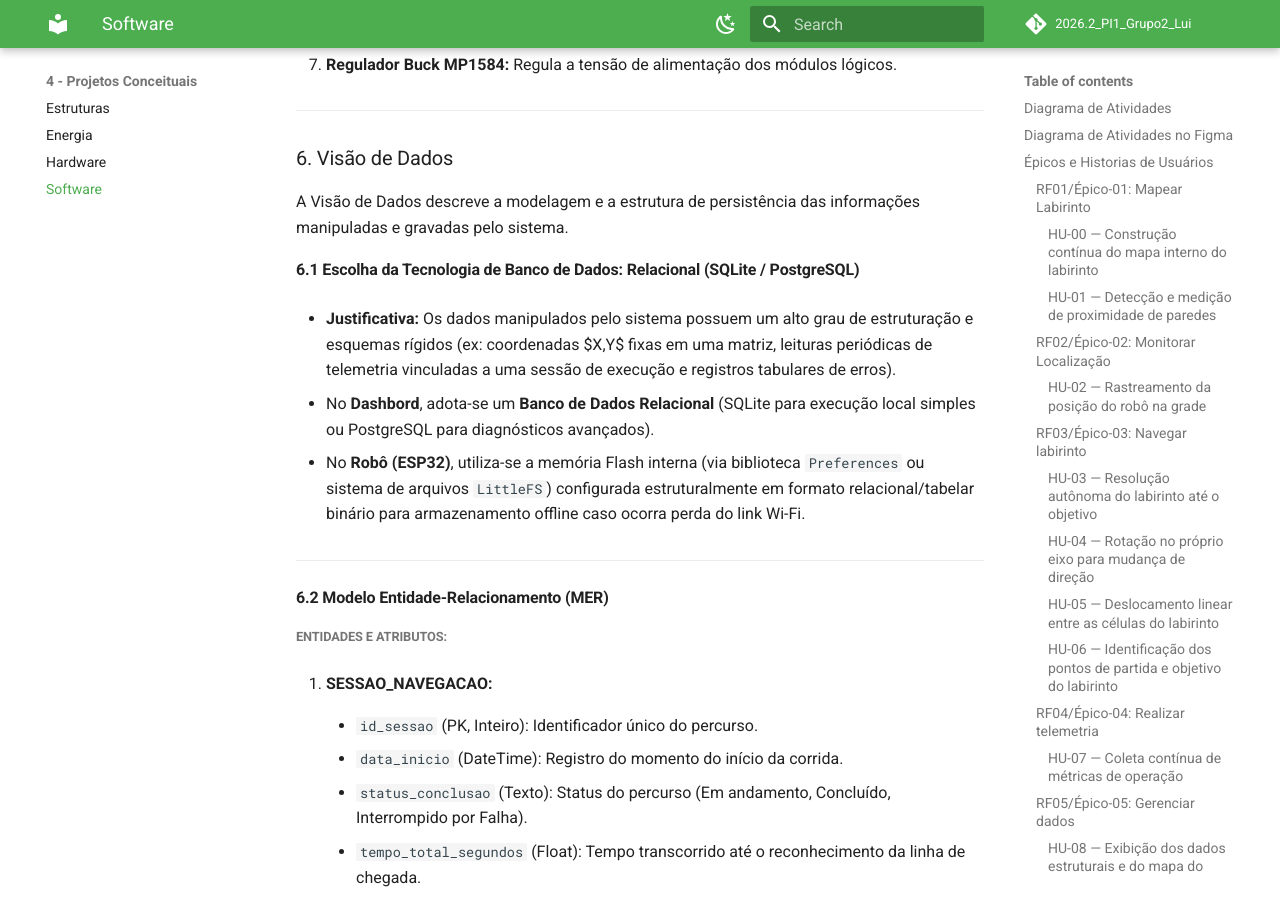
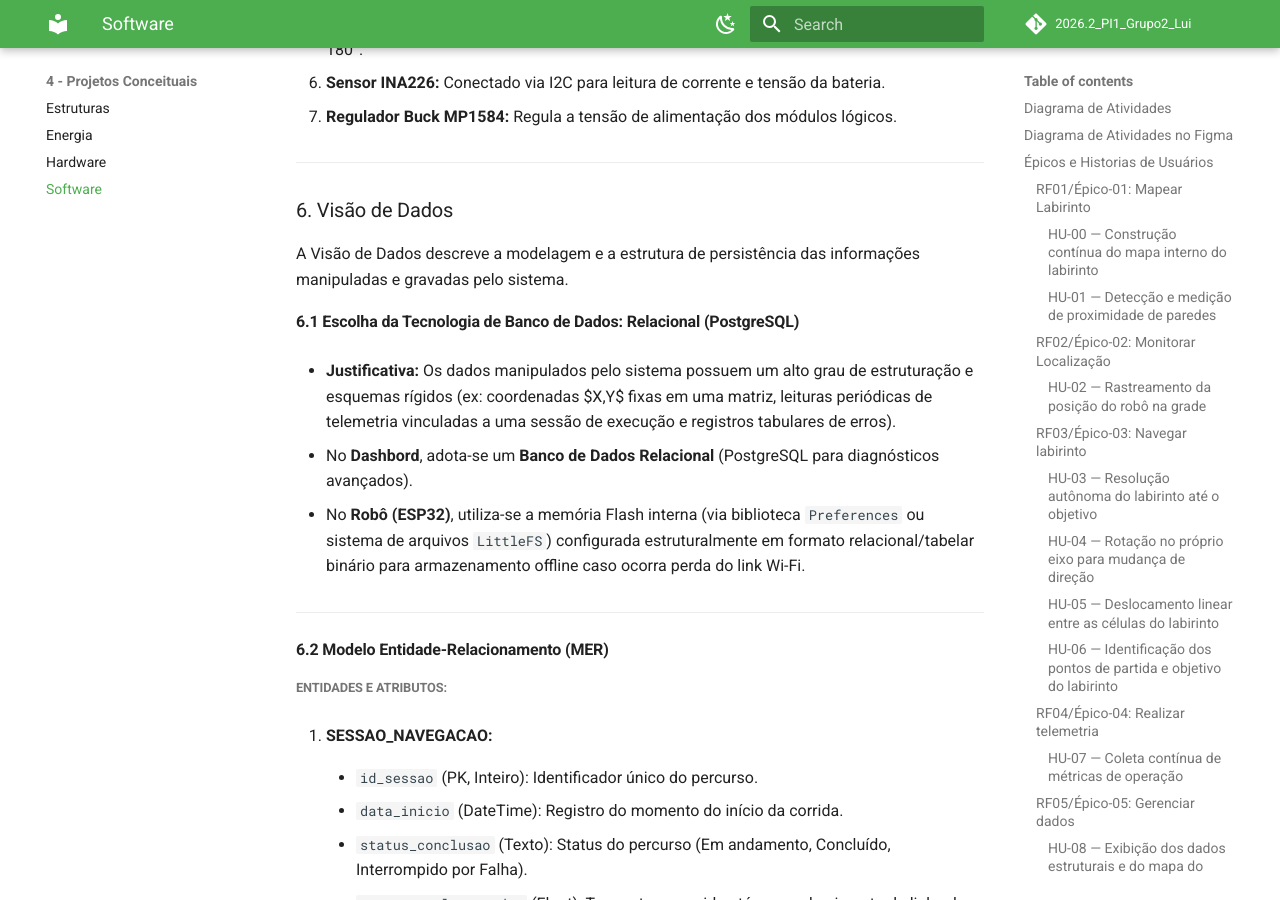
Before and after one commit to fcte-pi1/2026.2_PI1_Grupo2_Lui, an MkDocs documentation site: the page built from docs/4.4 - Projeto conceitual de software.md, in a window 1280 px wide and 900 px high, scrolled down 20082 px. Built offline with MkDocs 1.6.1 and Material for MkDocs 9.7.7, drawn with Linux system fonts in a browser that asks for light colours; comment, search, counter and statistics services are not loaded.

```diff
--- a/docs/4.4 - Projeto conceitual de software.md
+++ b/docs/4.4 - Projeto conceitual de software.md
@@ -464,7 +464,7 @@ A Visão de Implementação especifica as tecnologias, linguagens, frameworks e
 
 A Visão de Implantação descreve a arquitetura física e a topologia de hardware da solução.
 
-![Diagrama de Visão de Implantação](./figs/Projeto_conceitual/VisaoDeImplantaçao.png)
+![Diagrama de Visão de Implantação](./figs/Projeto_conceitual/VisaoDeImplantacao.png)
 
 #### Componentes de Hardware Utilizados e Conexões:
 
@@ -488,11 +488,11 @@ A Visão de Implantação descreve a arquitetura física e a topologia de hardwa
 
 A Visão de Dados descreve a modelagem e a estrutura de persistência das informações manipuladas e gravadas pelo sistema.
 
-#### 6.1 Escolha da Tecnologia de Banco de Dados: **Relacional (SQLite / PostgreSQL)**
+#### 6.1 Escolha da Tecnologia de Banco de Dados: **Relacional (PostgreSQL)**
 
 - **Justificativa:** Os dados manipulados pelo sistema possuem um alto grau de estruturação e esquemas rígidos (ex: coordenadas $X,Y$ fixas em uma matriz, leituras periódicas de telemetria vinculadas a uma sessão de execução e registros tabulares de erros).
 
-- No **Dashbord**, adota-se um **Banco de Dados Relacional** (SQLite para execução local simples ou PostgreSQL para diagnósticos avançados).
+- No **Dashbord**, adota-se um **Banco de Dados Relacional** (PostgreSQL para diagnósticos avançados).
 
 - No **Robô (ESP32)**, utiliza-se a memória Flash interna (via biblioteca `Preferences` ou sistema de arquivos `LittleFS`) configurada estruturalmente em formato relacional/tabelar binário para armazenamento offline caso ocorra perda do link Wi-Fi.
 
```
Also changed, not shown: .github/CONTRIBUTING.MD, .github/SETUP.md (added), docs/extra/assets/imgs/PlataformIO.png (added), docs/extra/assets/imgs/PlataformIOSimbolo.png (added), docs/figs/Projeto_conceitual/VisaoDeImplantacao.png (added), docs/figs/Projeto_conceitual/VisaoDeImplantaçao.png (deleted).
